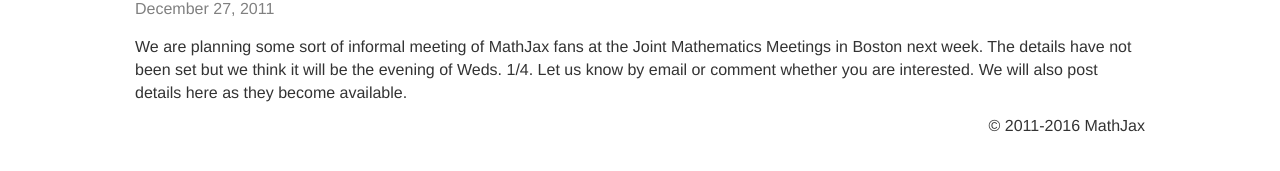
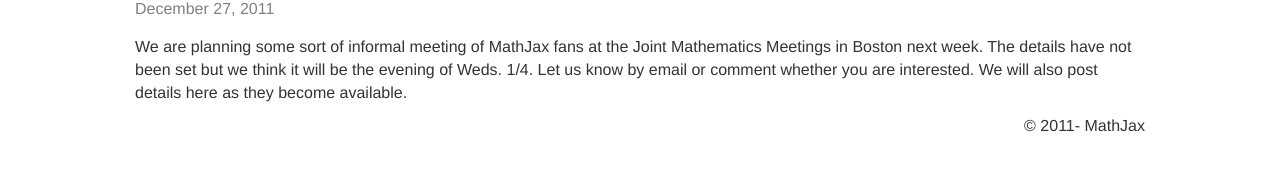
Before and after one commit to mathjax/MathJax-website, a Jekyll site: the page built from _posts/2011/2011-12-27-mathjax-meet-up-at-jmm-in-boston.md, in a window 1280 px wide. Shown: the part 202-373 px from the top of the page. Built offline with Jekyll 4.4.1, drawn with Linux system fonts in a browser that asks for light colours; nearby versions of some CDN libraries.

Commit message:
[layout][post] improve coypright stamp fixes #60

```diff
--- a/_layouts/post.html
+++ b/_layouts/post.html
@@ -12,6 +12,12 @@
   {{ content }}
   </article>
   <footer>
-      <p>&copy; {{ page.date | date: "%Y" }}-{{ site.time | date: '%Y' }} MathJax</p>
+    {% capture currentyear %}{{site.time | date: '%Y'}}{% endcapture %}
+    {% capture pageyear %}{{page.date | date: "%Y"}}{% endcapture %}
+    {% if pageyear == currentyear %}
+    <p>&copy; {{ pageyear }} MathJax</p>
+    {% else %}
+    <p>&copy; {{ pageyear}}-{{ siteyear }} MathJax</p>
+    {% endif %}
   </footer>
 </div>
```
